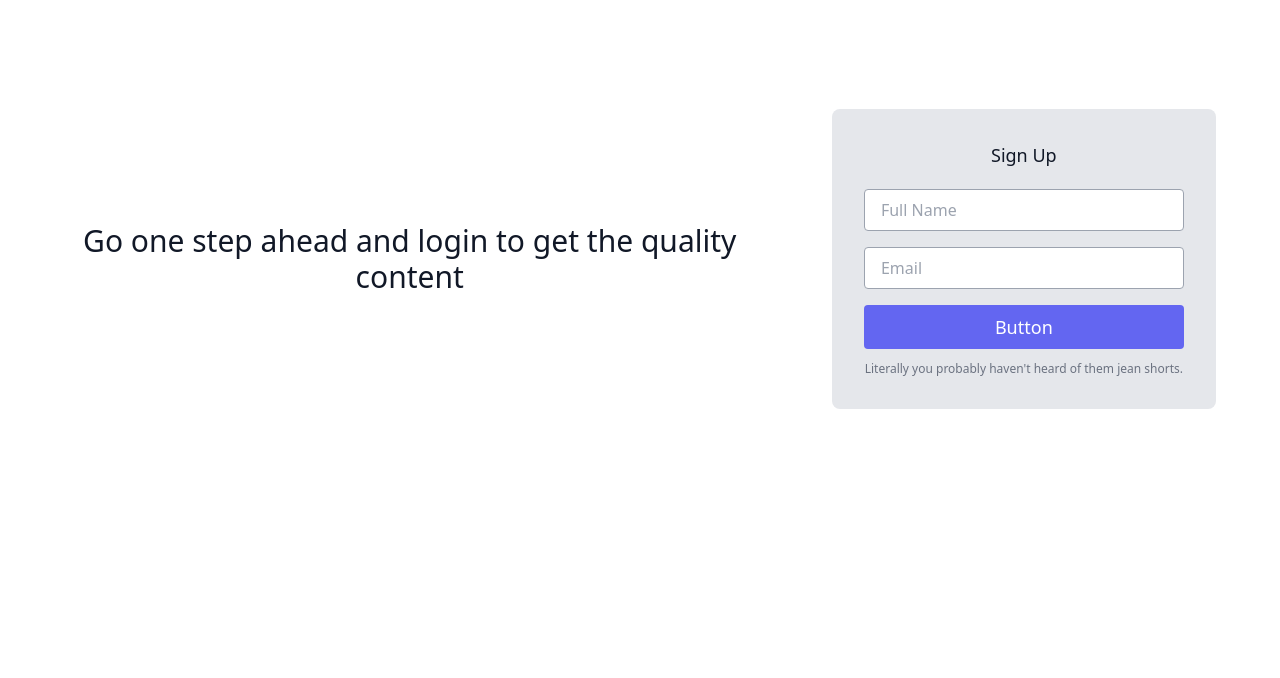
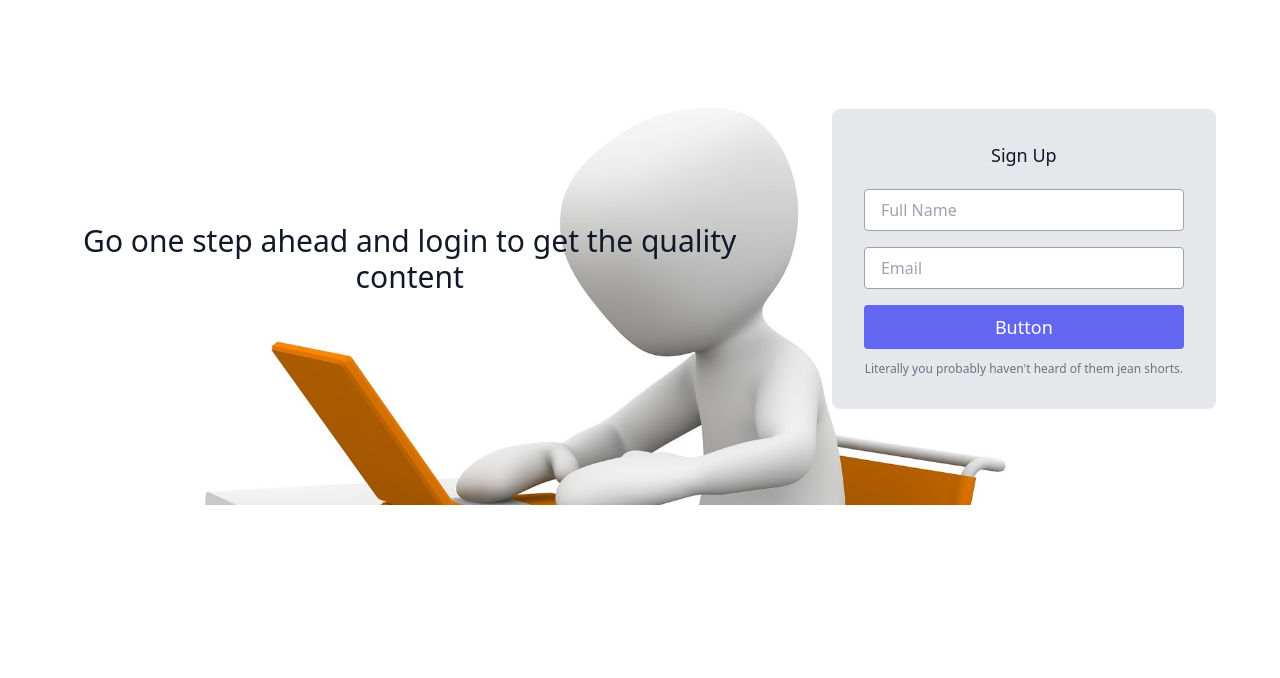
Before and after one commit to Satpal777/E-Learning, a plain HTML site: page index.html in a window 1280 px wide. Shown: the part 603-1281 px from the top of the page. Drawn offline with nearby package versions, Linux system fonts and the light colour scheme; files whose address does not match are found by name.

Commit message:
Update index.html

```diff
--- a/index.html
+++ b/index.html
@@ -78,7 +78,7 @@
                 <p class="leading-relaxed">Files</p>
               </div>
             </div>
-            <div style="width: 100%; display: flex; align-items: center;justify-content: center;background: url(img.jpg);background-size: cover;background-attachment: fixed;">
+            <div style="width: 100%; display: flex; align-items: center;justify-content: center;background: url(assets/img.jpg);background-size: cover;background-attachment: fixed;">
               <section class="text-gray-700 body-font">
                 <div class="container px-5 py-24 mx-auto flex flex-wrap items-center">
                   <div class="lg:w-3/5 md:w-1/2 md:pr-16 lg:pr-0 pr-0">
```
